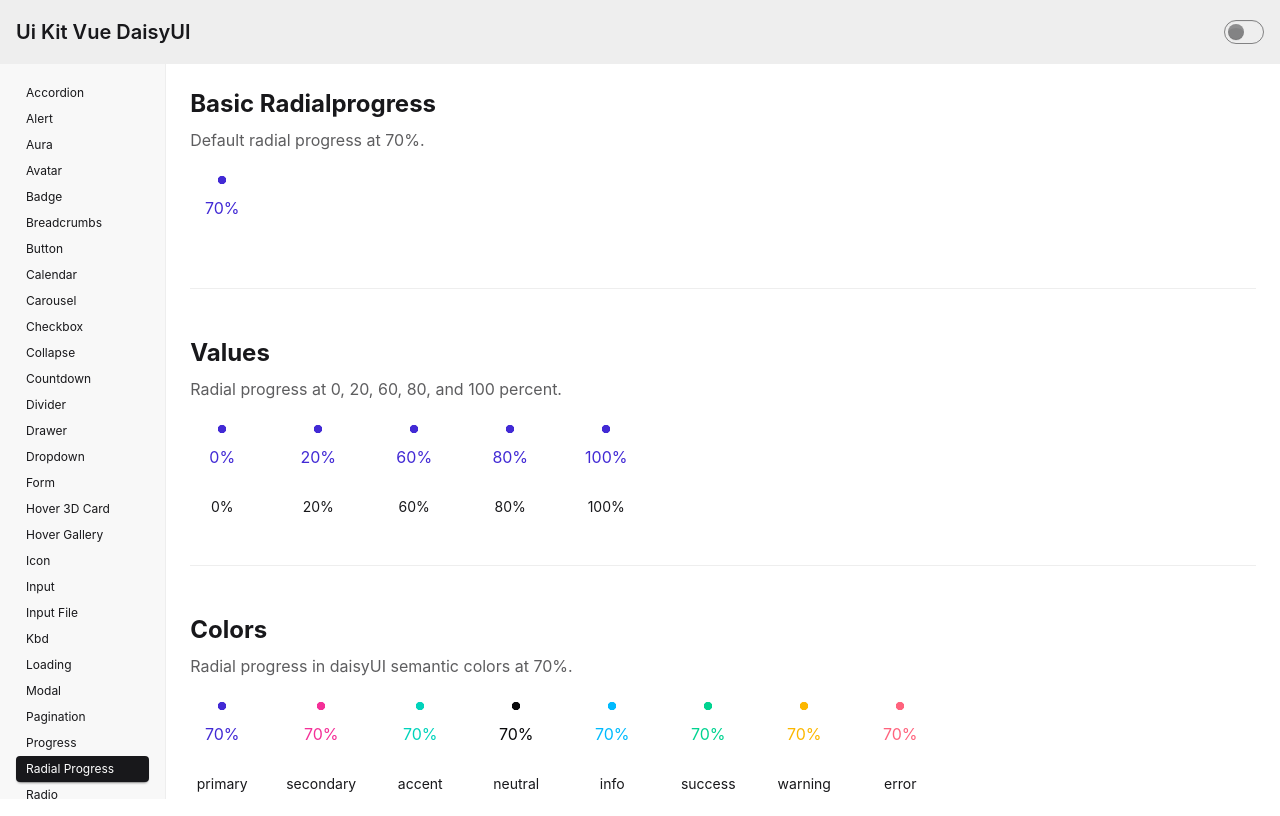
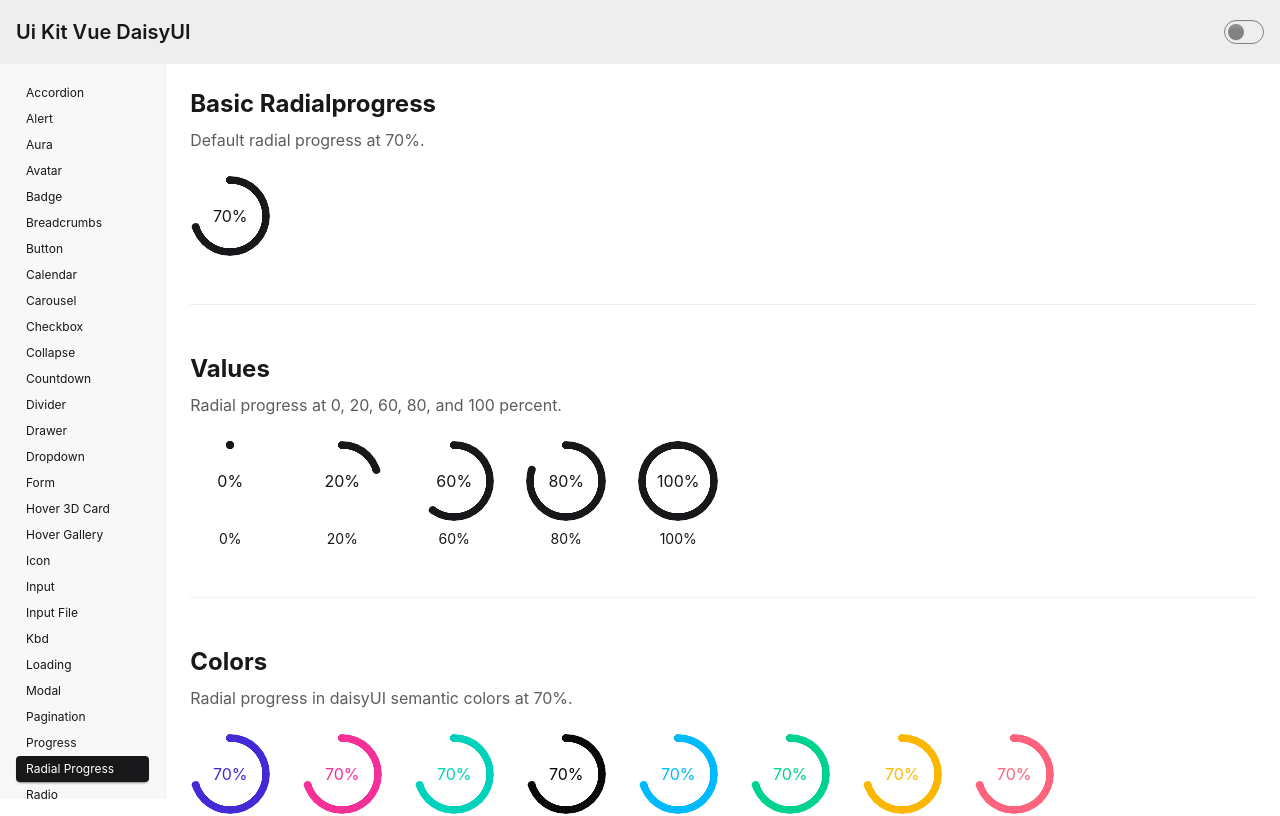
Before and after one commit to igidio/uikit-vue-daisyui, a Vue app: page /radialprogress in a window 1280 px wide. Shown: the top 816 px of the page. Built offline with nearby package versions, Linux system fonts and the light colour scheme; what @iconify/tailwind4 would draw is missing.

Commit message:
feat: enhance UI components with color and size properties for better customization

```diff
--- a/src/shared/ui/ui-avatar/UiAvatar.vue
+++ b/src/shared/ui/ui-avatar/UiAvatar.vue
@@ -1,5 +1,5 @@
 <script setup lang="ts">
-import { avatar_sizes, avatar_variants, avatar_shapes, type UiAvatarSizes, type UiAvatarVariants, type UiAvatarShapes } from './ui-avatar-properties'
+import { avatar_sizes, avatar_variants, avatar_shapes, avatar_placeholder_sizes, type UiAvatarSizes, type UiAvatarVariants, type UiAvatarShapes } from './ui-avatar-properties'
 
 interface Props {
   src?: string | null
@@ -51,16 +51,7 @@ const inner_classes: string = (() => {
   return c.join(' ')
 })()
 
-const placeholder_size_class: string = (() => {
-  switch (props.size) {
-    case 'xs': return 'text-xs'
-    case 'sm': return 'text-sm'
-    case 'md': return 'text-base'
-    case 'lg': return 'text-3xl'
-    case 'xl': return 'text-4xl'
-    default: return 'text-base'
-  }
-})()
+const placeholder_size_class: string = avatar_placeholder_sizes[props.size as UiAvatarSizes]
 </script>
 
 <template>
--- a/src/shared/ui/ui-avatar/ui-avatar-properties.ts
+++ b/src/shared/ui/ui-avatar/ui-avatar-properties.ts
@@ -6,6 +6,14 @@ export const avatar_sizes: Record<UiAvatarSizes, string> = {
   md: 'w-16',
   lg: 'w-24',
   xl: 'w-32',
+}
+
+export const avatar_placeholder_sizes: Record<UiAvatarSizes, string> = {
+  xs: 'text-xs',
+  sm: 'text-sm',
+  md: 'text-base',
+  lg: 'text-3xl',
+  xl: 'text-4xl',
 }
 
 export type UiAvatarVariants = 'none' | 'online' | 'offline'
--- a/src/shared/ui/ui-calendar/UiCalendar.vue
+++ b/src/shared/ui/ui-calendar/UiCalendar.vue
@@ -2,7 +2,7 @@
 import { inject } from "vue";
 import { FIELD_STATE_KEY } from "../ui-field/ui-field-injection";
 import type { UiColors } from "@/shared/ui/ui-types";
-import { calendar_sizes, type CalendarSize } from "./ui-calendar-properties";
+import { calendar_sizes, calendar_colors, type CalendarSize } from "./ui-calendar-properties";
 
 interface Props {
 	placeholder?: string;
@@ -28,37 +28,12 @@ const field_state = inject(FIELD_STATE_KEY, null);
 
 const model_value = defineModel<string>({ default: "" });
 
-const color_class: string = (() => {
-	switch (props.color) {
-		case "primary":
-			return "input-primary";
-		case "secondary":
-			return "input-secondary";
-		case "accent":
-			return "input-accent";
-		case "neutral":
-			return "input-neutral";
-		case "info":
-			return "input-info";
-		case "success":
-			return "input-success";
-		case "warning":
-			return "input-warning";
-		case "error":
-			return "input-error";
-		case "ghost":
-			return "input-ghost";
-		default:
-			return "";
-	}
-})();
-
-const size_class: string =
-	calendar_sizes[props.size as CalendarSize] ?? "input-md";
-
-const input_classes: string = `input w-full ${color_class} ${size_class}`
-	.trim()
-	.replace(/\s+/g, " ");
+const input_classes: string = (() => {
+	const classes = ['input', 'w-full']
+	if (props.color) classes.push(calendar_colors[props.color])
+	classes.push(calendar_sizes[props.size as CalendarSize] ?? 'input-md')
+	return classes.join(' ')
+})()
 </script>
 
 <template>
--- a/src/shared/ui/ui-calendar/ui-calendar-properties.ts
+++ b/src/shared/ui/ui-calendar/ui-calendar-properties.ts
@@ -9,3 +9,17 @@ export const calendar_sizes: Record<CalendarSize, string> = {
   lg: 'input-lg',
   xl: 'input-xl',
 }
+
+export type CalendarColor = UiColors
+
+export const calendar_colors: Record<CalendarColor, string> = {
+  primary: 'input-primary',
+  secondary: 'input-secondary',
+  accent: 'input-accent',
+  neutral: 'input-neutral',
+  info: 'input-info',
+  success: 'input-success',
+  warning: 'input-warning',
+  error: 'input-error',
+  ghost: 'input-ghost',
+}
--- a/src/shared/ui/ui-checkbox/UiCheckbox.vue
+++ b/src/shared/ui/ui-checkbox/UiCheckbox.vue
@@ -2,7 +2,7 @@
 import { inject } from 'vue'
 import { FIELD_STATE_KEY } from '../ui-field/ui-field-injection'
 import type { UiColors } from '@/shared/ui/ui-types'
-import { checkbox_sizes, type CheckboxSize } from './ui-checkbox-properties'
+import { checkbox_sizes, checkbox_colors, type CheckboxSize } from './ui-checkbox-properties'
 
 export interface CheckboxOption {
   label: string
@@ -30,24 +30,12 @@ const field_state = inject(FIELD_STATE_KEY, null)
 
 const model_value = defineModel<any[]>({ default: () => [] })
 
-const color_class: string = (() => {
-  switch (props.color) {
-    case 'primary': return 'checkbox-primary'
-    case 'secondary': return 'checkbox-secondary'
-    case 'accent': return 'checkbox-accent'
-    case 'neutral': return 'checkbox-neutral'
-    case 'info': return 'checkbox-info'
-    case 'success': return 'checkbox-success'
-    case 'warning': return 'checkbox-warning'
-    case 'error': return 'checkbox-error'
-    case 'ghost': return 'checkbox-ghost'
-    default: return ''
-  }
+const checkbox_classes: string = (() => {
+  const classes = ['checkbox']
+  if (props.color) classes.push(checkbox_colors[props.color])
+  classes.push(checkbox_sizes[props.size as CheckboxSize] ?? 'checkbox-md')
+  return classes.join(' ')
 })()
-
-const size_class: string = checkbox_sizes[props.size as CheckboxSize] ?? 'checkbox-md'
-
-const checkbox_classes: string = `checkbox ${color_class} ${size_class}`.trim().replace(/\s+/g, ' ')
 
 function is_checked(value: any): boolean {
   return Array.isArray(model_value.value) && model_value.value.includes(value)
--- a/src/shared/ui/ui-checkbox/ui-checkbox-properties.ts
+++ b/src/shared/ui/ui-checkbox/ui-checkbox-properties.ts
@@ -1,3 +1,5 @@
+import type { UiColors } from '@/shared/ui/ui-types'
+
 export type CheckboxSize = 'xs' | 'sm' | 'md' | 'lg' | 'xl'
 
 export const checkbox_sizes: Record<CheckboxSize, string> = {
@@ -7,3 +9,17 @@ export const checkbox_sizes: Record<CheckboxSize, string> = {
   lg: 'checkbox-lg',
   xl: 'checkbox-xl',
 }
+
+export type CheckboxColor = UiColors
+
+export const checkbox_colors: Record<CheckboxColor, string> = {
+  primary: 'checkbox-primary',
+  secondary: 'checkbox-secondary',
+  accent: 'checkbox-accent',
+  neutral: 'checkbox-neutral',
+  info: 'checkbox-info',
+  success: 'checkbox-success',
+  warning: 'checkbox-warning',
+  error: 'checkbox-error',
+  ghost: 'checkbox-ghost',
+}
--- a/src/shared/ui/ui-radialprogress/UiRadialprogress.vue
+++ b/src/shared/ui/ui-radialprogress/UiRadialprogress.vue
@@ -4,42 +4,51 @@ import { radialprogress_colors, radialprogress_backgrounds, type UiRadialprogres
 
 interface Props {
   value?: number
-  color?: UiRadialprogressColors
+  color?: UiRadialprogressColors | null
   background?: UiRadialprogressColors | null
-  size?: number
-  thickness?: number
+  size?: number | null
+  thickness?: number | null
 }
 
 const props = withDefaults(defineProps<Props>(), {
   value: 0,
-  color: 'primary',
+  color: null,
   background: null,
-  size: 4,
-  thickness: 0.5,
+  size: null,
+  thickness: null,
 })
 
 const clamped_value = computed(() => Math.max(0, Math.min(100, props.value ?? 0)))
 
-const circumference = computed(() => 2 * Math.PI * 15.91549430918954) // r=15.9155, dasharray=100
-
-const dash_offset = computed(() => {
-  return circumference.value - (clamped_value.value / 100) * circumference.value
+const progress_style = computed<Record<string, string>>(() => {
+  const style: Record<string, string> = {
+    '--value': String(clamped_value.value),
+  }
+  if (props.size !== null) {
+    style['--size'] = `${props.size}rem`
+  }
+  if (props.thickness !== null) {
+    style['--thickness'] = `${props.thickness}rem`
+  }
+  return style
 })
 
-const color_class = radialprogress_colors[props.color]
-const bg_class = computed(() => props.background ? radialprogress_backgrounds[props.background] : 'stroke-transparent')
-
-const style_vars = computed(() => ({
-  '--size': `${props.size}rem`,
-  '--thickness': `${props.thickness}rem`,
-} as Record<string, string>))
+const progress_classes = computed(() => {
+  const classes = ['radial-progress']
+  if (props.color) {
+    classes.push(radialprogress_colors[props.color])
+  }
+  if (props.background) {
+    classes.push(radialprogress_backgrounds[props.background])
+  }
+  return classes.filter(Boolean).join(' ')
+})
 </script>
 
 <template>
   <div
-    class="radial-progress"
-    :class="[color_class]"
-    :style="style_vars"
+    :class="progress_classes"
+    :style="progress_style"
     role="progressbar"
     :aria-valuenow="clamped_value"
     aria-valuemin="0"
--- a/src/shared/ui/ui-radialprogress/ui-radialprogress-properties.ts
+++ b/src/shared/ui/ui-radialprogress/ui-radialprogress-properties.ts
@@ -12,12 +12,12 @@ export const radialprogress_colors: Record<UiRadialprogressColors, string> = {
 }
 
 export const radialprogress_backgrounds: Record<UiRadialprogressColors, string> = {
-  primary: 'stroke-primary',
-  secondary: 'stroke-secondary',
-  accent: 'stroke-accent',
-  neutral: 'stroke-neutral',
-  info: 'stroke-info',
-  success: 'stroke-success',
-  warning: 'stroke-warning',
-  error: 'stroke-error',
+  primary: 'bg-primary',
+  secondary: 'bg-secondary',
+  accent: 'bg-accent',
+  neutral: 'bg-neutral',
+  info: 'bg-info',
+  success: 'bg-success',
+  warning: 'bg-warning',
+  error: 'bg-error',
 }
```
